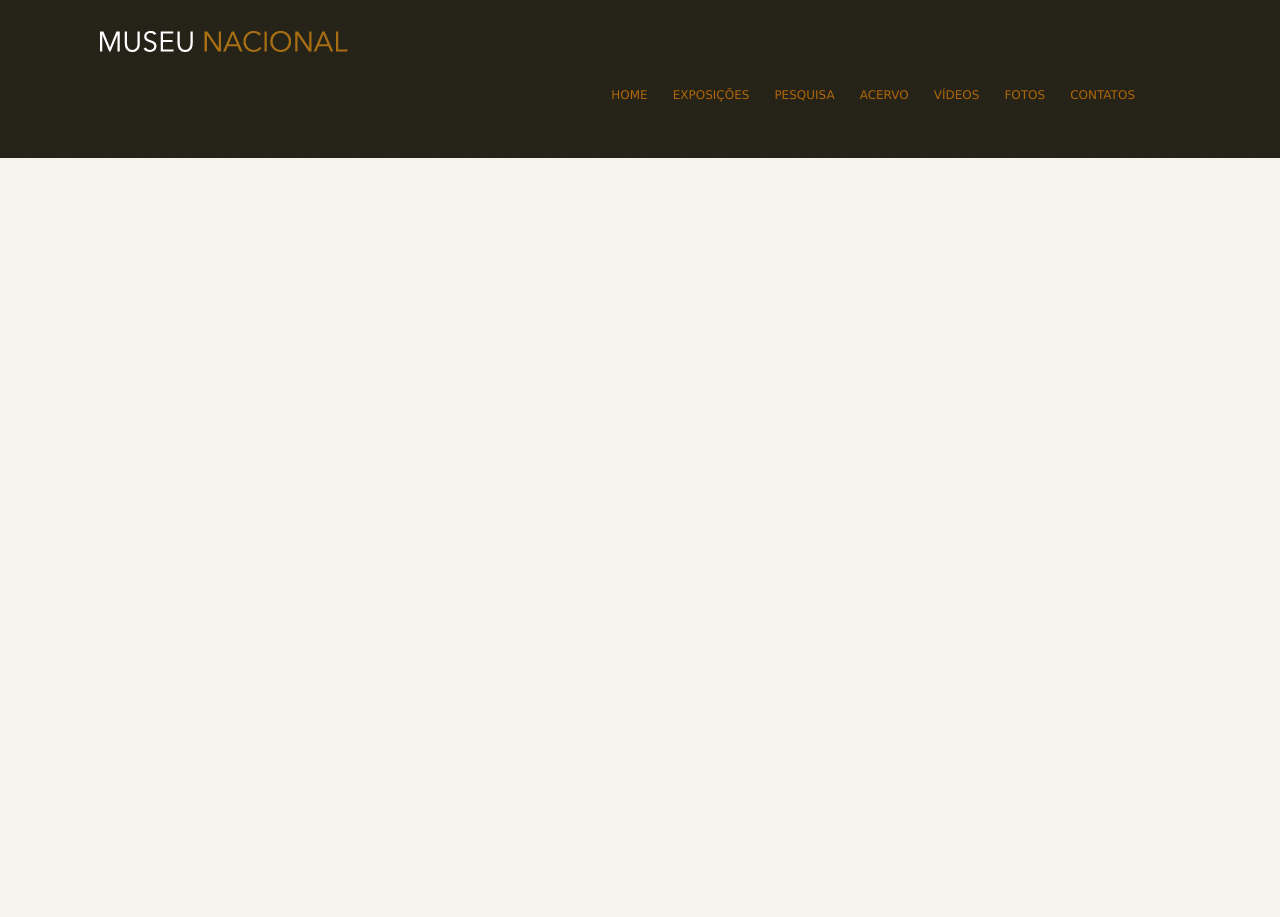
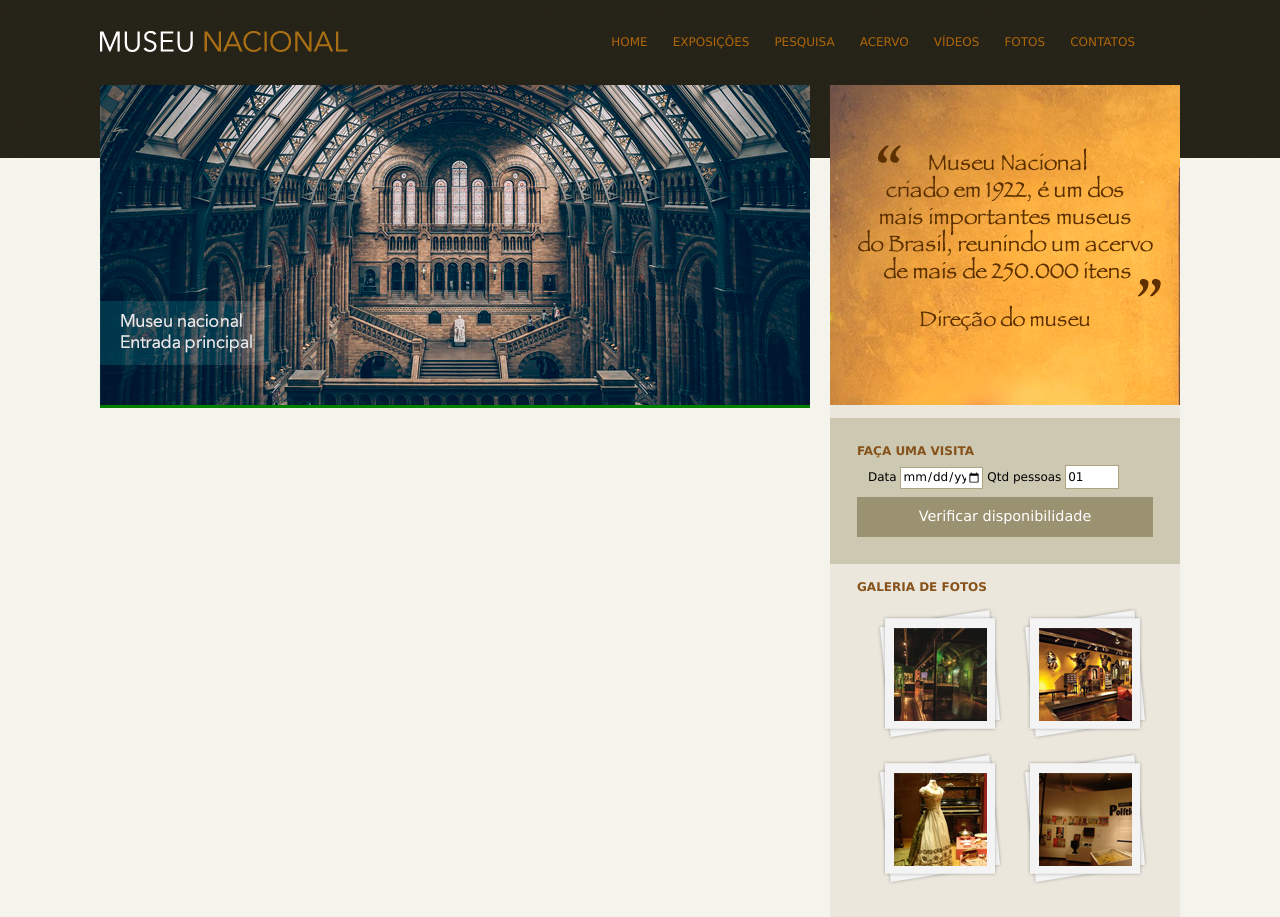
Before and after one commit to vandersonec/projeto-MuseuNacional, a plain HTML site: page index.html in a window 1280 px wide. Before the commit the page ends 800 px from the top, so only its background shows below. Drawn offline with Linux system fonts and the light colour scheme.

Commit message:
Criação da coluna lateral direita

```diff
--- a/assets/css/style.css
+++ b/assets/css/style.css
@@ -14,6 +14,9 @@ a:hover{
     color: #227115;
 }
 /*-----Logo---------------------------*/
+#logo h1{
+    float: left;
+}
 #logo a{
     width: 248px;
     height: 21px;
@@ -43,3 +46,64 @@ nav ul li a:link{
 nav ul li a:hover{
     border-bottom: 1px solid  #535858;
 }
+/*-----Principal---------------------------*/
+#conteudo{
+    width: 710px;
+    float: left;
+    background: green;
+}
+aside{
+    width: 350px;
+    float: right;
+    background: #ebe7dd;
+    padding-bottom: 30px;
+}
+section#visita{
+    background: #cdc8b1;
+    padding: 10px 27px 27px 27px;
+    margin-top: 10px;
+}
+section#galeria{
+    padding: 0 27px 0 27px;
+}
+section#galeria a{
+    display: block;
+    background: url(../img/fundo-foto.png) no-repeat;
+    float: left;
+    padding:18px 15px;
+    margin: 10px 0 0 20px;
+}
+section#galeria a img{
+    margin-left: 2px;
+    margin-top: 3px;
+}
+h4{
+    color: #86521a;
+    text-transform: uppercase;
+    padding-bottom: 3px;
+    margin-bottom: 0;
+}
+/*-----Formularios---------------------------*/
+input{
+    height: 20px;
+    width: 80px;
+    background: white;
+    border:none;
+    font-size: 1em;
+}
+input.campo{
+    border: 1px solid #ada484;
+}
+input.botao{
+    background: #9b9271;
+    color: white;
+    width: 100%;
+    height: 40px;
+    font-size: 1.2em;
+}
+fieldset{
+    border: none;
+}
+legend{
+    display: none;
+}
--- a/index.html
+++ b/index.html
@@ -33,6 +33,55 @@
             <!-- /Fim nav-->
         </header>
         <!-- /Fim header-->
+        <div id="principal">
+            <div id="conteudo">
+                <section id="capa">
+                    <img src="./assets/img/museu.png" alt="Imagem da entrada principal do museu nacional">
+                </section>
+            </div>
+
+            <aside>
+                <!-- Início depoimento-->
+                <section id="depoimento">
+                    <img src="./assets/img/depoimento.png" alt="Imagem de um depoimento sobre o museu">
+                </section>
+                <!-- /Fim depoimento-->
+                <!-- Início visita-->
+                <section id="visita">
+                    <h4>Faça uma visita</h4>
+                    <form action="">
+                        <fieldset>
+                            <legend>Selecione uma data</legend>
+                            <label for="data">Data</label>
+                            <input class="campo" type="date" name="data" id="data" value="dd/mm/aaaa">
+
+                            <label for="qtd">Qtd pessoas</label>
+                            <input class="campo" style="width: 4em;" type="number" name="qtd" id="qtd" value="01">
+                        </fieldset>
+
+                        <input class="botao" type="submit" value="Verificar disponibilidade">
+                    </form>
+                </section>
+                <!-- /Fim visita-->
+                <!-- Início galeria-->
+                <section id="galeria">
+                    <h4>Galeria de fotos</h4>
+                    <a href="#">
+                        <img src="./assets/img/imagem1.jpg" height="93" width="93" alt="">
+                    </a>
+                    <a href="#">
+                        <img src="./assets/img/imagem2.jpg" height="93" width="93" alt="">
+                    </a>
+                    <a href="#">
+                        <img src="./assets/img/imagem3.jpg" height="93" width="93" alt="">
+                    </a>
+                    <a href="#">
+                        <img src="./assets/img/imagem4.jpg" height="93" width="93" alt="">
+                    </a>
+                </section>
+                <!-- /Fim galeria-->
+            </aside>
+        </div>
 
     </div>
     <!-- /Fim container-->
```
